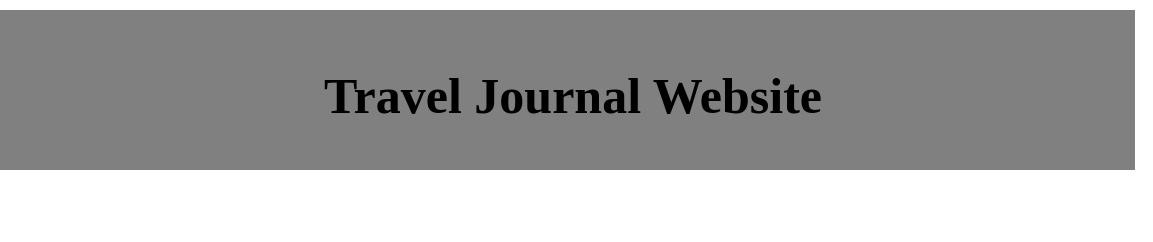
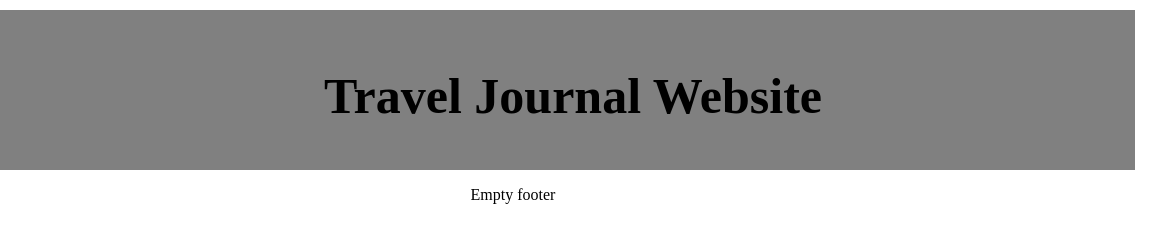
Before and after one commit to Rachiey/journalproject, a plain HTML site: page html/mainPage.html in a window 1280 px wide. Shown: the full height of the page, 127-1280 px from the left. Drawn offline with Linux system fonts and the light colour scheme.

Commit message:
added footer element

```diff
--- a/html/mainPage.html
+++ b/html/mainPage.html
@@ -16,5 +16,6 @@
             <h1>Travel Journal Website</h1>
           </div>
     </header>
+    <footer><p>Empty footer</p></footer>
 </body>
 </html>
```
